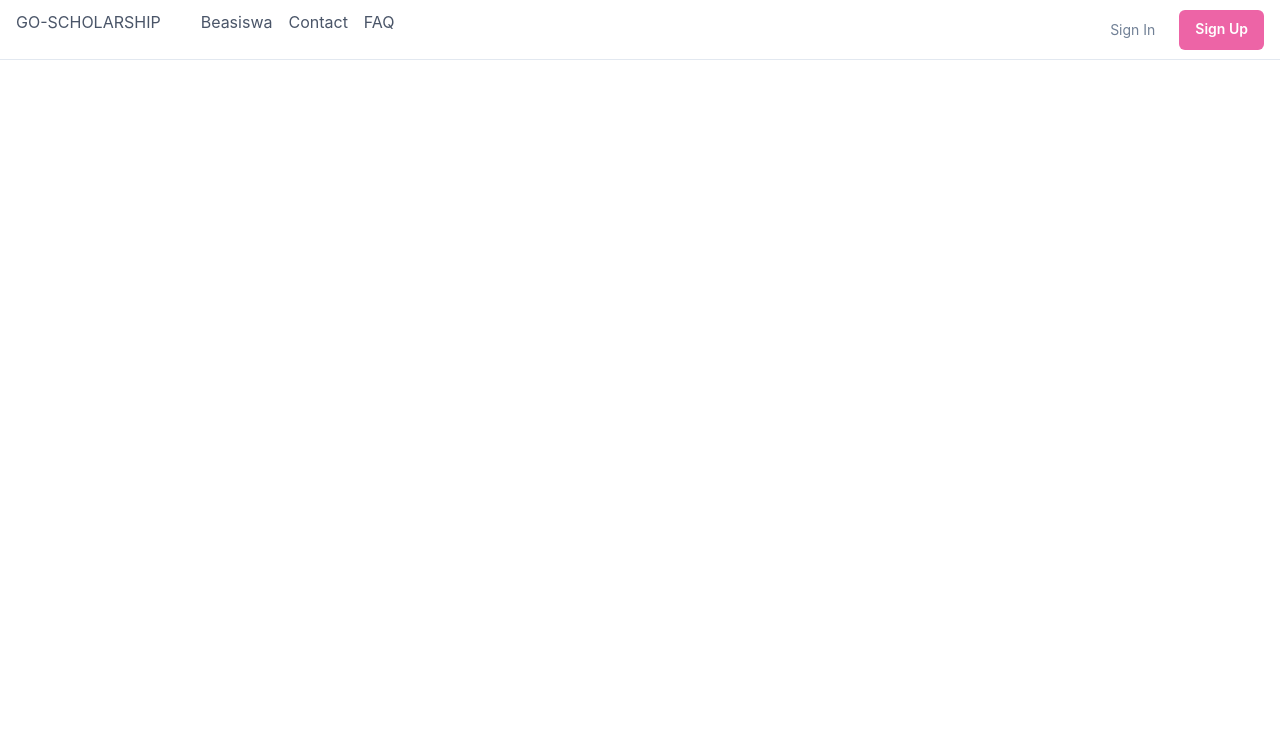
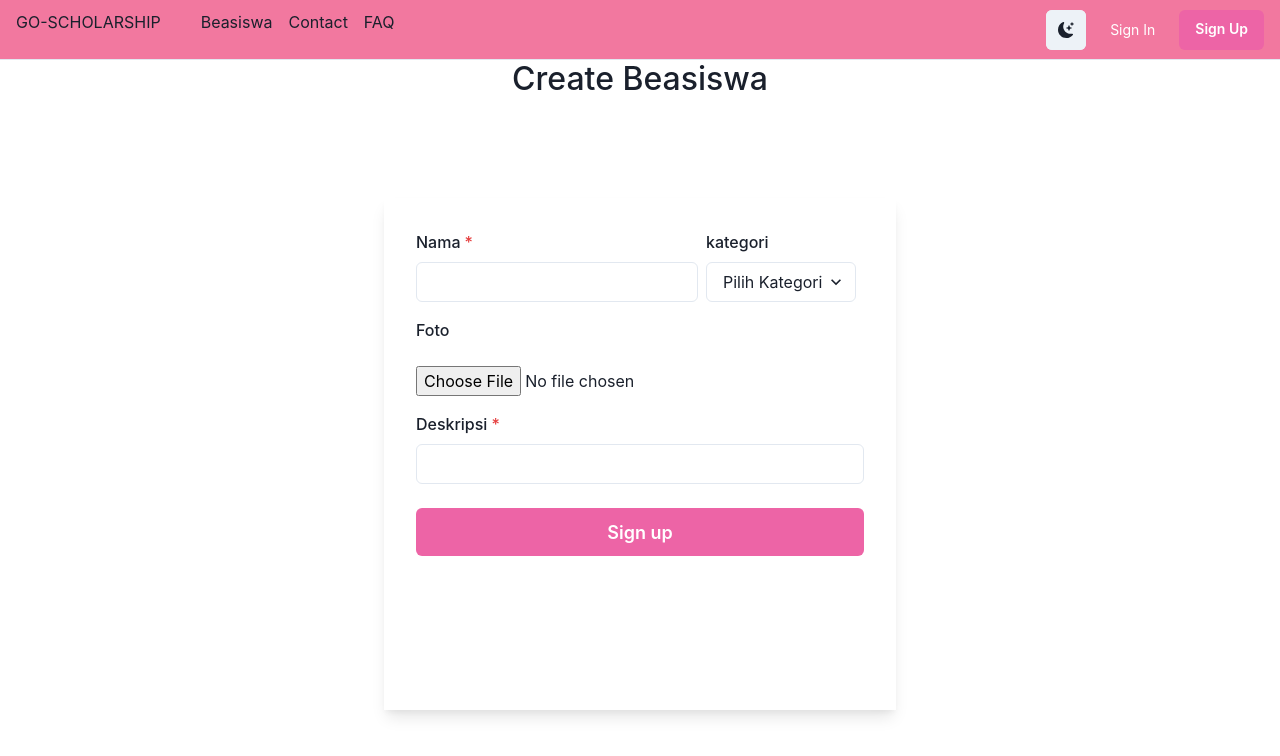
Before and after one commit to rg-km/final-project-engineering-52, a React (Create React App) app in the folder frontend/go-scholarship/: page /beasiswa/create in a window 1280 px wide. Shown: the top 756 px of the page. Built offline with nearby package versions, Linux system fonts and the light colour scheme.

Commit message:
add beasiswa and list

```diff
--- a/frontend/go-scholarship/src/App.js
+++ b/frontend/go-scholarship/src/App.js
@@ -8,6 +8,8 @@ import Faq from './Pages/Faq';
 import Contct from './Pages/ContactUs';
 import Detailbea from './Pages/Detailbea'
 import Listbea from './Pages/Listbea'
+import { CreateBeasiswa } from './Pages/CreateBeasiswa';
+
 function App() {
   return (
     <div className="App">
@@ -21,6 +23,7 @@ function App() {
       <Route path="/faq" element={<Faq />}/>
       <Route path="/contact" element={<Contct />}/>
       <Route path="/list-beasiswa" element={<Listbea />}/>
+      <Route path="/beasiswa/create" element={<CreateBeasiswa />}/>
     </Routes>
     </div>
   );
--- a/frontend/go-scholarship/src/Components/Darkmode.js
+++ b/frontend/go-scholarship/src/Components/Darkmode.js
@@ -10,6 +10,7 @@ export default function Darkmode(props) {
      */
     <Flex h="100vh" justifyContent="center" alignItems="center">
       <Button
+        padding={'11'}
         aria-label="Toggle Color Mode"
         onClick={toggleColorMode}
         _focus={{ boxShadow: 'none' }}
--- a/frontend/go-scholarship/src/Components/Navbar.jsx
+++ b/frontend/go-scholarship/src/Components/Navbar.jsx
@@ -22,17 +22,12 @@ import {
 } from "@chakra-ui/icons";
 import { useNavigate, Link } from "react-router-dom";
 import { useAuth } from "../Database/useAuth";
+import Darkmode from "./Darkmode";
 
 const NAV_ITEMS = [
   {
     label: "Beasiswa",
-    children: [
-      {
-        label: "Beasiswa",
-        subLabel: "Trending Design to inspire you",
-        href: "/",
-      },
-    ],
+      href: "/list-beasiswa",
   },
   {
     label: "Contact",
@@ -51,8 +46,8 @@ export default function NavbarApp() {
   return (
     <Box>
       <Flex
-        bg={useColorModeValue("white", "gray.800")}
-        color={useColorModeValue("gray.600", "white")}
+        bg={useColorModeValue("#F2789F", "black.800")}
+        color={useColorModeValue("black.600", "white")}
         minH={"60px"}
         py={{ base: 2 }}
         px={{ base: 4 }}
@@ -86,12 +81,9 @@ export default function NavbarApp() {
           >
             GO-SCHOLARSHIP
           </Text>
-          {/* <img src={'/logo.png'} align={useBreakpointValue({ base: 'center', md: 'left' })} onClick={() => {
-                navigate('/')
-              }} alt={'logo'} width={'100px'} /> */}
-
           <Flex display={{ base: "none", md: "flex" }} ml={10}>
             <DesktopNav />
+
           </Flex>
         </Flex>
 
@@ -101,10 +93,16 @@ export default function NavbarApp() {
           direction={"row"}
           spacing={6}
         >
+          <Button width={'10'}>
+          <Darkmode/>
+          </Button>
+
           {/* hilangkan ketika login */}
           {JSON.stringify(user) === '{}' ? (
             <>
             <Button
+            color={"white"}
+            textDecoration={"none"}
             onClick={() => {
               navigate("/login");
             }}
--- a/frontend/go-scholarship/src/Components/ProtectedRoute.jsx
+++ b/frontend/go-scholarship/src/Components/ProtectedRoute.jsx
@@ -2,7 +2,7 @@ import { Navigate, useLocation } from "react-router-dom";
 import { useAuth } from "../Database/useAuth";
 
 export function RequireAuth({ children }) {
-  let { user } = useAuth((s) => s);
+  let { user } = useAuth((state) => state);
   let location = useLocation();
 
   if (JSON.stringify(user) === '{}') {
--- a/frontend/go-scholarship/src/Constant/index.js
+++ b/frontend/go-scholarship/src/Constant/index.js
@@ -1 +1 @@
-export const baseUrl = 'https://f453-103-105-35-98.ap.ngrok.io'
+export const baseUrl = 'https://7190-103-105-35-106.ap.ngrok.io'
--- /dev/null
+++ b/frontend/go-scholarship/src/Pages/CreateBeasiswa.jsx
@@ -0,0 +1,67 @@
+import {
+    Box,
+    Button,
+    FormControl,
+    FormLabel,
+    Heading,
+    HStack,
+    Input,
+    Select,
+    Stack,
+  } from "@chakra-ui/react";
+
+  export function CreateBeasiswa() {
+    return (
+      <>
+      <Heading><h2>Create Beasiswa</h2></Heading>
+        <Box
+          marginTop={'100'}
+          marginLeft={'auto'}
+          marginRight={'auto'}
+          boxSize={'lg'}
+          boxShadow={"lg"}
+          p={8}
+        >
+          <Stack spacing={4}>
+            <HStack>
+              <Box>
+                <FormControl id="name" isRequired>
+                  <FormLabel>Nama</FormLabel>
+                  <Input type="text" />
+                </FormControl>
+              </Box>
+              <Box>
+                <FormControl id="kategori">
+                  <FormLabel>kategori</FormLabel>
+                  <Select placeholder='Pilih Kategori'>
+                    <option value='option1'>Option 1</option>
+                    <option value='option2'>Option 2</option>
+                    <option value='option3'>Option 3</option>
+                  </Select>
+                </FormControl>
+              </Box>
+            </HStack>
+            <FormLabel>Foto</FormLabel>
+            <input type="file" />
+            <FormControl id="deskripsi" isRequired>
+              <FormLabel>Deskripsi</FormLabel>
+              <Input type="teks" />
+            </FormControl>
+            <Stack spacing={10} pt={2}>
+              <Button
+                loadingText="Submitting"
+                size="lg"
+                bg={"pink.400"}
+                color={"white"}
+                _hover={{
+                  bg: "blue.500",
+                }}
+              >
+                Sign up
+              </Button>
+            </Stack>
+          </Stack>
+        </Box>
+      </>
+    );
+  }
--- a/frontend/go-scholarship/src/Pages/Listbea.jsx
+++ b/frontend/go-scholarship/src/Pages/Listbea.jsx
@@ -5,15 +5,9 @@ import {
   Link,
   Image,
   Text,
-  Divider,
   HStack,
   Tag,
-  Wrap,
-  WrapItem,
-  SpaceProps,
-  useColorModeValue,
   Container,
-  VStack,
 } from "@chakra-ui/react";
 import { useScholarship } from "../Database/useScholarship";
 import { useEffect } from "react";
@@ -38,7 +32,7 @@ export const BlogAuthor = (props) => {
       <Image
         borderRadius="full"
         boxSize="40px"
-        src="https://100k-faces.glitch.me/random-image"
+        src={`${props.image}`}
         alt={`Avatar of ${props.name}`}
       />
       <Text fontWeight="medium">{props.name}</Text>
@@ -49,7 +43,7 @@ export const BlogAuthor = (props) => {
 };
 
 const ListBea = () => {
-  const { scolarship, fetch } = useScholarship((s) => s);
+  const { scolarship, fetch } = useScholarship((state) => state);
   useEffect(() => {
     fetch();
   }, []);
@@ -137,7 +131,7 @@ const ListBea = () => {
                   }
                 </Text>
                 {
-                  item?.user?.name && <BlogAuthor name={item?.user?.name} date={new Date(item?.created_at)} />
+                  item?.user?.name && <BlogAuthor image={item?.image.includes("http") ? item?.image : "https://100k-faces.glitch.me/random-image"} name={item?.user?.name} date={new Date(item?.created_at)} />
                 }
 
               </Box>
```
Also changed, not shown: frontend/go-scholarship/src/Components/Hero.jsx (+0 -7 lines).
